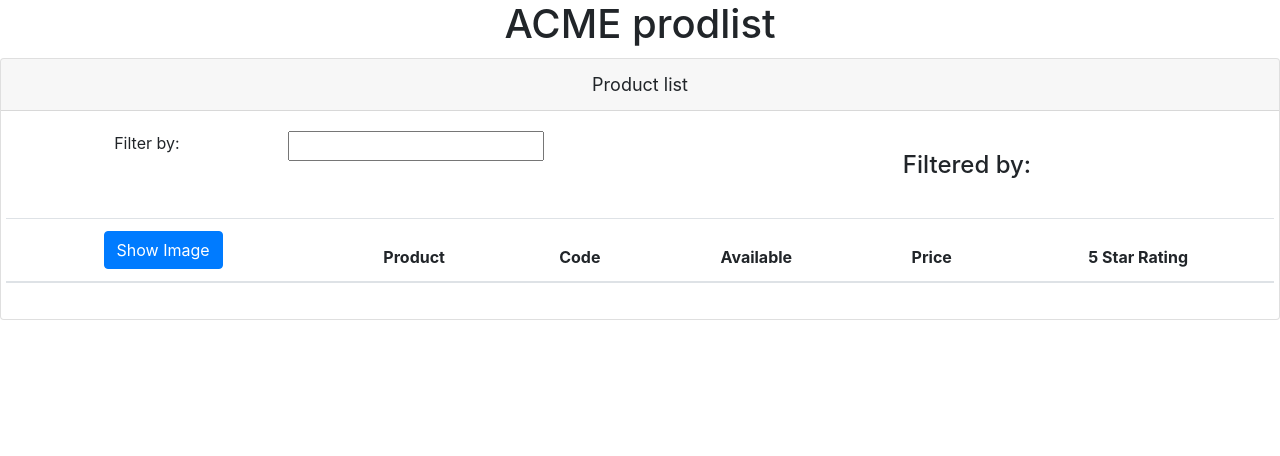
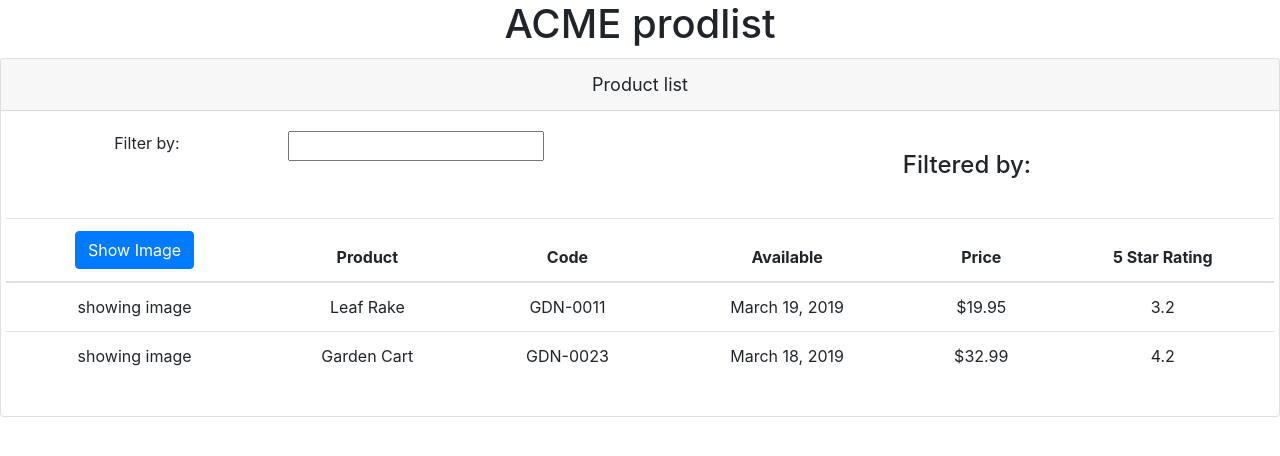
Before and after one commit to pradeepan90/https-github.com-pradeepan90-deborahKfull, an Angular app: page / in a window 1280 px wide. Shown: the top 456 px of the page. Built offline with nearby package versions, Linux system fonts and the light colour scheme.

Commit message:
2 files modified

```diff
--- a/src/app/products/product-list.component.html
+++ b/src/app/products/product-list.component.html
@@ -16,7 +16,7 @@
 					</div>
 				</div>
 				<div class='table-responsive'>
-					<table class='table'>
+					<table class='table' *ngIf='products && products.length'>
 						<thead>
 							<tr>
 								<th>
@@ -32,8 +32,8 @@
 							</tr>
 						</thead>
 						<tbody>
-							<tr *ngFor='let product of filteredProducts'>
-								<td>s
+							<tr *ngFor='let product of products'>
+								<td>showing image
 								</td>
 								<td>{{product.productName}}</td>
 								<td>{{product.productCode}}</td>
--- a/src/app/products/product-list.component.ts
+++ b/src/app/products/product-list.component.ts
@@ -7,7 +7,7 @@ import { Component} from '@angular/core';
 
 export class ProductListComponent {
  pageTitle:string='Product list';
- product: any[]=[
+ products: any[]=[
    {
     "productId": 1,
     "productName": "Leaf Rake",
```
